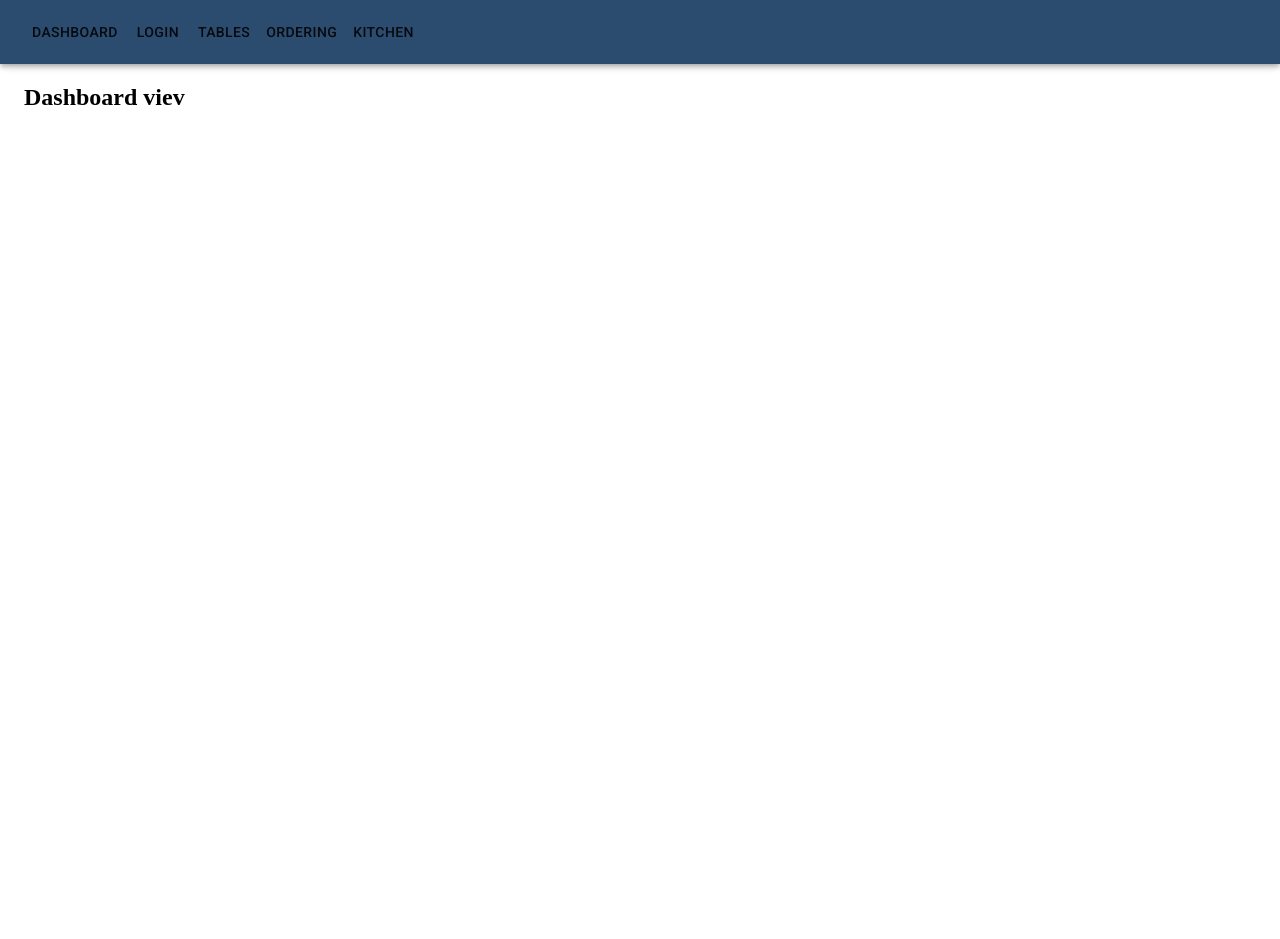
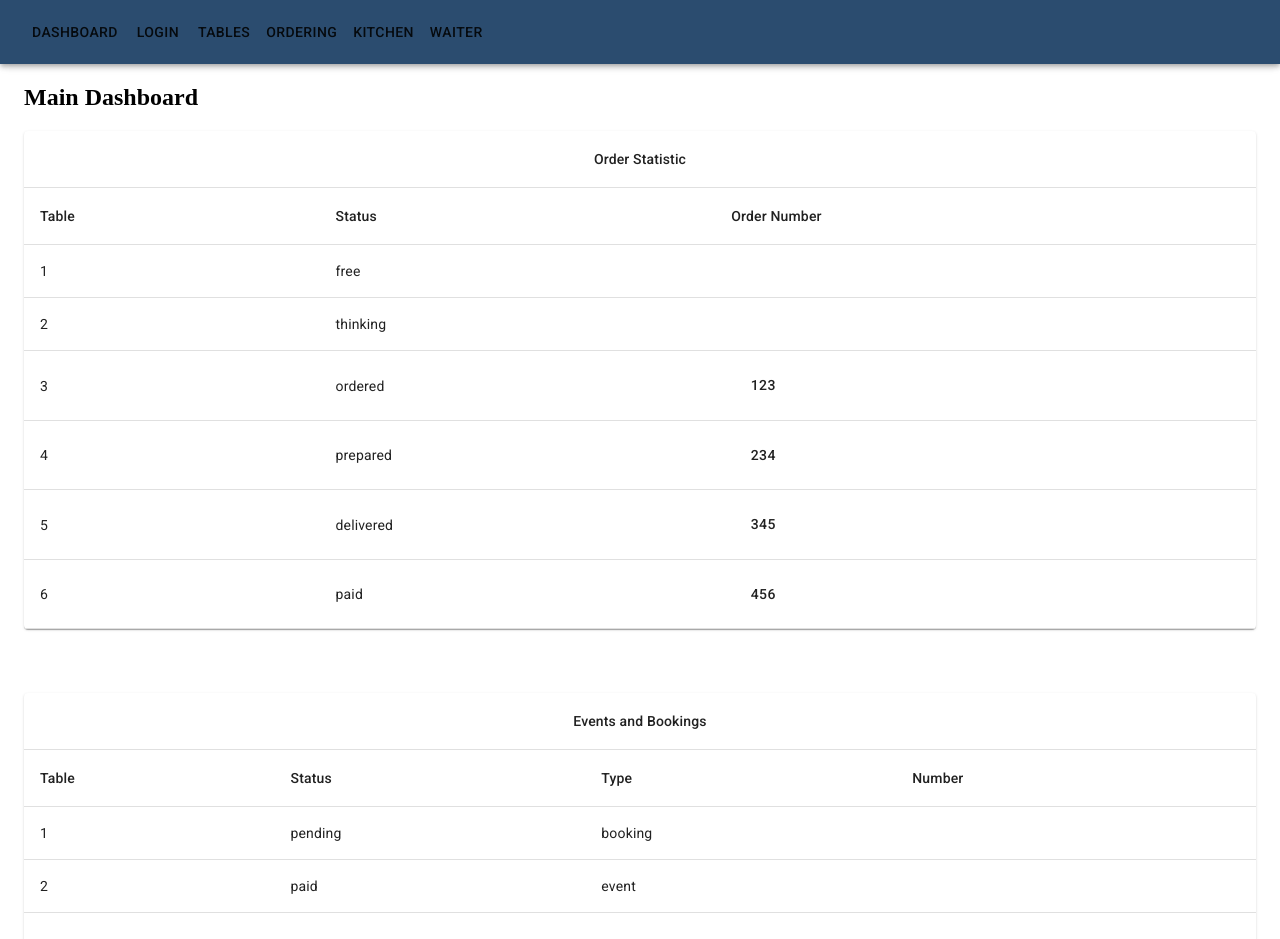
Before and after one commit to shivetay/kodilla_pizza_portal, a React (Create React App) app in the folder pizzeria_portal/: page / in a window 1280 px wide. Shown: the top 939 px of the page. Before the commit the page ends 800 px from the top, so only its background shows below. Built offline with nearby package versions, Linux system fonts and the light colour scheme.

Commit message:
add dashboard view

```diff
--- a/pizzeria_portal/src/App.js
+++ b/pizzeria_portal/src/App.js
@@ -16,6 +16,7 @@ import Order from './components/views/Order/Order';
 import NewOrder from './components/views/NewOrder/NewOrder';
 import Booking from './components/views/Booking/Booking';
 import Event from './components/views/Event/Event';
+import Waiter from './components/views/Waiter/Waiter';
 
 const theme = createMuiTheme({
   palette: {
@@ -40,6 +41,7 @@ function App() {
               <Route path={`${process.env.PUBLIC_URL}/ordering/new`} component={NewOrder} />
               <Route path={`${process.env.PUBLIC_URL}/tables/booking/:id`} component={Booking} />
               <Route path={`${process.env.PUBLIC_URL}/tables/event/:id`} component={Event} />
+              <Route path={`${process.env.PUBLIC_URL}/waiter`} component={Waiter} />
             </Switch>
           </MainLayout>
         </ThemeProvider>
--- a/pizzeria_portal/src/components/layout/PageNav/PageNav.js
+++ b/pizzeria_portal/src/components/layout/PageNav/PageNav.js
@@ -10,7 +10,7 @@ const PageNav = () => (
     <Button component={NavLink} to={`${process.env.PUBLIC_URL}/login`} activeClassName='active' className={styles.link}>Login</Button>
     <Button component={NavLink} to={`${process.env.PUBLIC_URL}/tables`} activeClassName='active' className={styles.link}>Tables</Button>
     <Button component={NavLink} to={`${process.env.PUBLIC_URL}/ordering`} activeClassName='active' className={styles.link}>Ordering</Button>
-    <Button component={NavLink} to={`${process.env.PUBLIC_URL}/kitchen`} activeClassName='active' className={styles.link}>Kitchen</Button>
+    <Button component={NavLink} to={`${process.env.PUBLIC_URL}/kitchen`} activeClassName='active' className={styles.link}>Kitchen</Button><Button component={NavLink} to={`${process.env.PUBLIC_URL}/waiter`} activeClassName='active' className={styles.link}>Waiter</Button>
   </nav>
 );
 
--- a/pizzeria_portal/src/components/views/Dashboard/Dashboard.js
+++ b/pizzeria_portal/src/components/views/Dashboard/Dashboard.js
@@ -1,11 +1,111 @@
 import React from 'react';
 // import PropTypes from 'prop-types';
 
+import Table from '@material-ui/core/Table';
+import TableBody from '@material-ui/core/TableBody';
+import TableCell from '@material-ui/core/TableCell';
+import TableHead from '@material-ui/core/TableHead';
+import TableRow from '@material-ui/core/TableRow';
+import Paper from '@material-ui/core/Paper';
+import Button from '@material-ui/core/Button';
+import {Link} from 'react-router-dom';
+import Toolbar from '@material-ui/core/Toolbar';
+
 import styles from './Dashboard.scss';
+
+const demoOrders = [
+  {id: '1', status: 'free', order: null},
+  {id: '2', status: 'thinking', order: null},
+  {id: '3', status: 'ordered', order: 123},
+  {id: '4', status: 'prepared', order: 234},
+  {id: '5', status: 'delivered', order: 345},
+  {id: '6', status: 'paid', order: 456},
+];
+const demoBooking = [
+  {id: '1', status: 'pending',type: 'booking' , order: null},
+  {id: '2', status: 'paid',type: 'event' , order: null},
+  {id: '3', status: 'paid',type: 'booking' , order: 123},
+  {id: '4', status: 'paid',type: 'booking' , order: 234},
+  {id: '5', status: 'pending',type: 'event' , order: 345},
+  {id: '6', status: 'paid',type: 'event' , order: 456},
+];
 
 const Dashboard = () => (
   <div className={styles.component}>
-    <h2>Dashboard viev</h2>
+    <h2>Main Dashboard</h2>
+    <Paper>
+      <Table>
+        <TableHead>
+          <TableRow>
+            <TableCell align="center" colSpan={4}>
+              Order Statistic
+            </TableCell>
+          </TableRow>
+          <TableRow>
+            <TableCell>Table</TableCell>
+            <TableCell>Status</TableCell>
+            <TableCell>Order Number</TableCell>
+          </TableRow>
+        </TableHead>
+        <TableBody>
+          {demoOrders.map(row => (
+            <TableRow key={row.id}>
+              <TableCell scope="row">
+                {row.id}
+              </TableCell>
+              <TableCell>
+                {row.status}
+              </TableCell>
+              <TableCell>
+                {row.order && (
+                  <Button component={Link} to={`/ordering/order/${row.order}`}>{row.order}</Button>
+                )}
+              </TableCell>
+            </TableRow>
+          ))}
+        </TableBody>
+      </Table>
+    </Paper>
+    <Toolbar />
+    <Paper>
+      <Table>
+        <TableHead>
+          <TableRow>
+            <TableCell align="center" colSpan={4}>
+              Events and Bookings
+            </TableCell>
+          </TableRow>
+          <TableRow>
+            <TableCell>Table</TableCell>
+            <TableCell>Status</TableCell>
+            <TableCell>Type</TableCell>
+            <TableCell>Number</TableCell>
+          </TableRow>
+        </TableHead>
+        <TableBody>
+          {demoBooking.map(row => (
+            <TableRow key={row.id}>
+              <TableCell component="th" scope="row">
+                {row.id}
+              </TableCell>
+              <TableCell>
+                {row.status}
+              </TableCell>
+              <TableCell>
+                {row.type}
+              </TableCell>
+              <TableCell>
+                {row.order && (
+                  <Button to={`${process.env.PUBLIC_URL}/waiter/order/${row.order}`}>
+                    {row.order}
+                  </Button>
+                )}
+              </TableCell>
+            </TableRow>
+          ))}
+        </TableBody>
+      </Table>
+    </Paper>
   </div>
 );
 
--- a/pizzeria_portal/src/components/views/NewOrder/NewOrder.js
+++ b/pizzeria_portal/src/components/views/NewOrder/NewOrder.js
@@ -4,7 +4,7 @@ import styles from './NewOrder.scss';
 
 const NewOrder = () => (
   <div className={styles.component}>
-    <h2>NewOrder viev</h2>
+    <h2>NewOrder view</h2>
   </div>
 );
 
--- a/pizzeria_portal/src/components/views/Ordering/Ordering.js
+++ b/pizzeria_portal/src/components/views/Ordering/Ordering.js
@@ -4,13 +4,15 @@ import {Link} from 'react-router-dom';
 
 import styles from './Ordering.scss';
 
+import Button from '@material-ui/core/Button';
+
 const Ordering = (props) => {
   const {location} = props;
   console.log(props);
   return(
     <div className={styles.component}>
-      <h2>Ordering viev</h2>
-      <Link to={`/ordering/order/${location.key}`}>Order</Link>
+      <h2>Ordering</h2>
+      <Button component={Link} to={`/ordering/order/${location.key}`}>Order</Button>
     </div>
   );
 };
--- a/pizzeria_portal/src/components/views/Tables/Tables.js
+++ b/pizzeria_portal/src/components/views/Tables/Tables.js
@@ -4,17 +4,18 @@ import {Link} from 'react-router-dom';
 
 import styles from './Tables.scss';
 
+import Button from '@material-ui/core/Button';
+
 const Tables = (props) => {
   const {location} = props;
   return(
     <div className={styles.component}>
       <h2>Tables viev</h2>
-      <Link to={`/tables/booking/${location.key}`}>Booking</Link>
-      <Link to={`/tables/event/${location.key}`}>Event</Link>
+      <Button component={Link} to={`/tables/booking/${location.key}`}>Booking</Button>
+      <Button component={Link} to={`/tables/event/${location.key}`}>event</Button>
     </div>
   );
 };
-
 
 Tables.propTypes = {
   location: PropTypes.object,
--- /dev/null
+++ b/pizzeria_portal/src/components/views/Waiter/Waiter.js
@@ -0,0 +1,95 @@
+import React from 'react';
+import styles from './Waiter.scss';
+import Table from '@material-ui/core/Table';
+import TableBody from '@material-ui/core/TableBody';
+import TableCell from '@material-ui/core/TableCell';
+import TableHead from '@material-ui/core/TableHead';
+import TableRow from '@material-ui/core/TableRow';
+import Paper from '@material-ui/core/Paper';
+import Button from '@material-ui/core/Button';
+import Toolbar from '@material-ui/core/Toolbar';
+
+const demoContent = [
+  {id: '1', status: 'free', order: null},
+  {id: '2', status: 'thinking', order: null},
+  {id: '3', status: 'ordered', order: 123},
+  {id: '4', status: 'prepared', order: 234},
+  {id: '5', status: 'delivered', order: 345},
+  {id: '6', status: 'paid', order: 456},
+];
+
+const renderActions = status => {
+  switch (status) {
+    case 'free':
+      return (
+        <>
+          <Button>thinking</Button>
+          <Button>new order</Button>
+        </>
+      );
+    case 'thinking':
+      return (
+        <Button>new order</Button>
+      );
+    case 'ordered':
+      return (
+        <Button>prepared</Button>
+      );
+    case 'prepared':
+      return (
+        <Button>delivered</Button>
+      );
+    case 'delivered':
+      return (
+        <Button>paid</Button>
+      );
+    case 'paid':
+      return (
+        <Button>free</Button>
+      );
+    default:
+      return null;
+  }
+};
+
+const Waiter = () => (
+  <div className={styles.component}>
+    <Toolbar />
+    <Paper >
+      <Table>
+        <TableHead>
+          <TableRow>
+            <TableCell>Table</TableCell>
+            <TableCell>Status</TableCell>
+            <TableCell>Order</TableCell>
+            <TableCell>Action</TableCell>
+          </TableRow>
+        </TableHead>
+        <TableBody>
+          {demoContent.map(row => (
+            <TableRow key={row.id}>
+              <TableCell component="th" scope="row">
+                {row.id}
+              </TableCell>
+              <TableCell>
+                {row.status}
+              </TableCell>
+              <TableCell>
+                {row.order && (
+                  <Button to={`${process.env.PUBLIC_URL}/waiter/order/${row.order}`}>
+                    {row.order}
+                  </Button>
+                )}
+              </TableCell>
+              <TableCell>
+                {renderActions(row.status)}
+              </TableCell>
+            </TableRow>
+          ))}
+        </TableBody>
+      </Table>
+    </Paper>
+  </div>
+);
+
+export default Waiter;
--- /dev/null
+++ b/pizzeria_portal/src/components/views/Waiter/Waiter.scss
@@ -0,0 +1,5 @@
+@import '../../../styles/settings.scss';
+
+.component {
+  padding: $base-size;
+}
```
Also changed, not shown: 1 other file (tests, documents, lock files or other folders).
